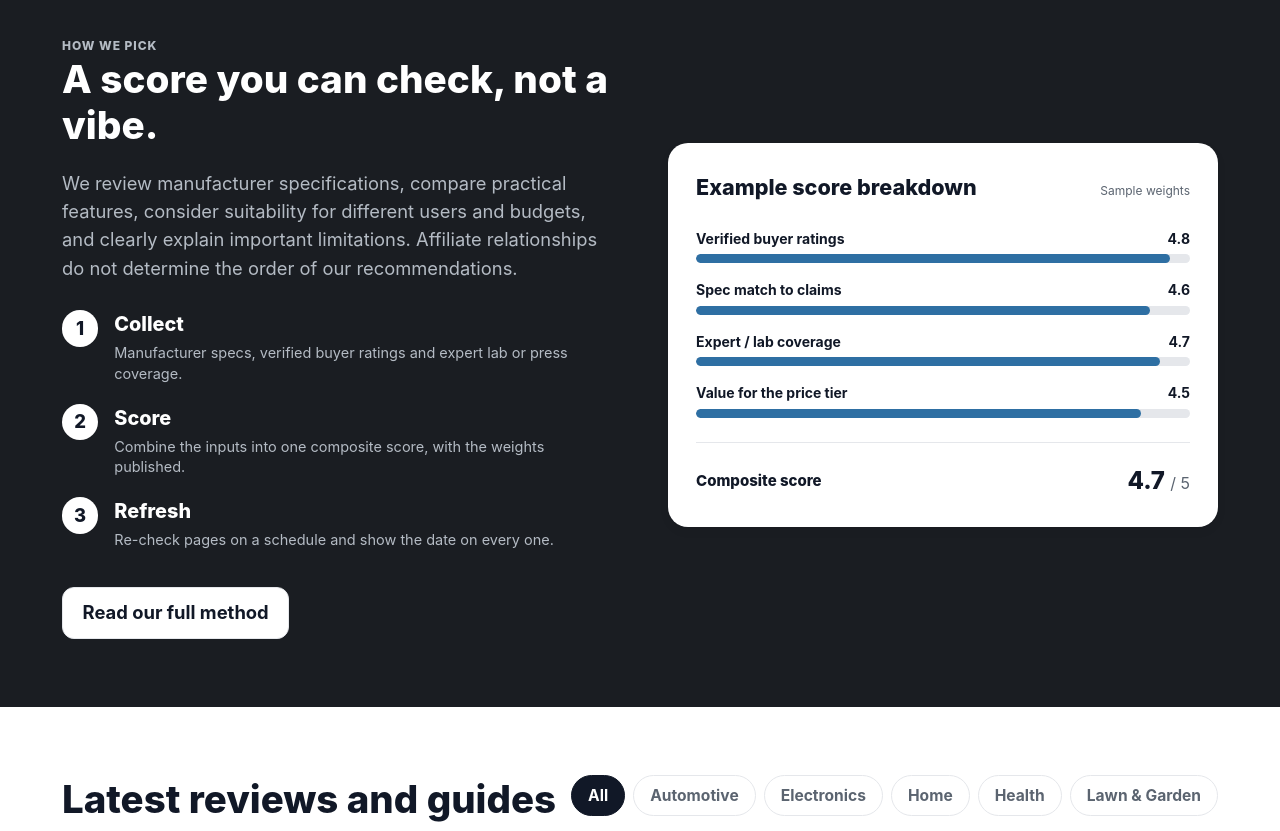
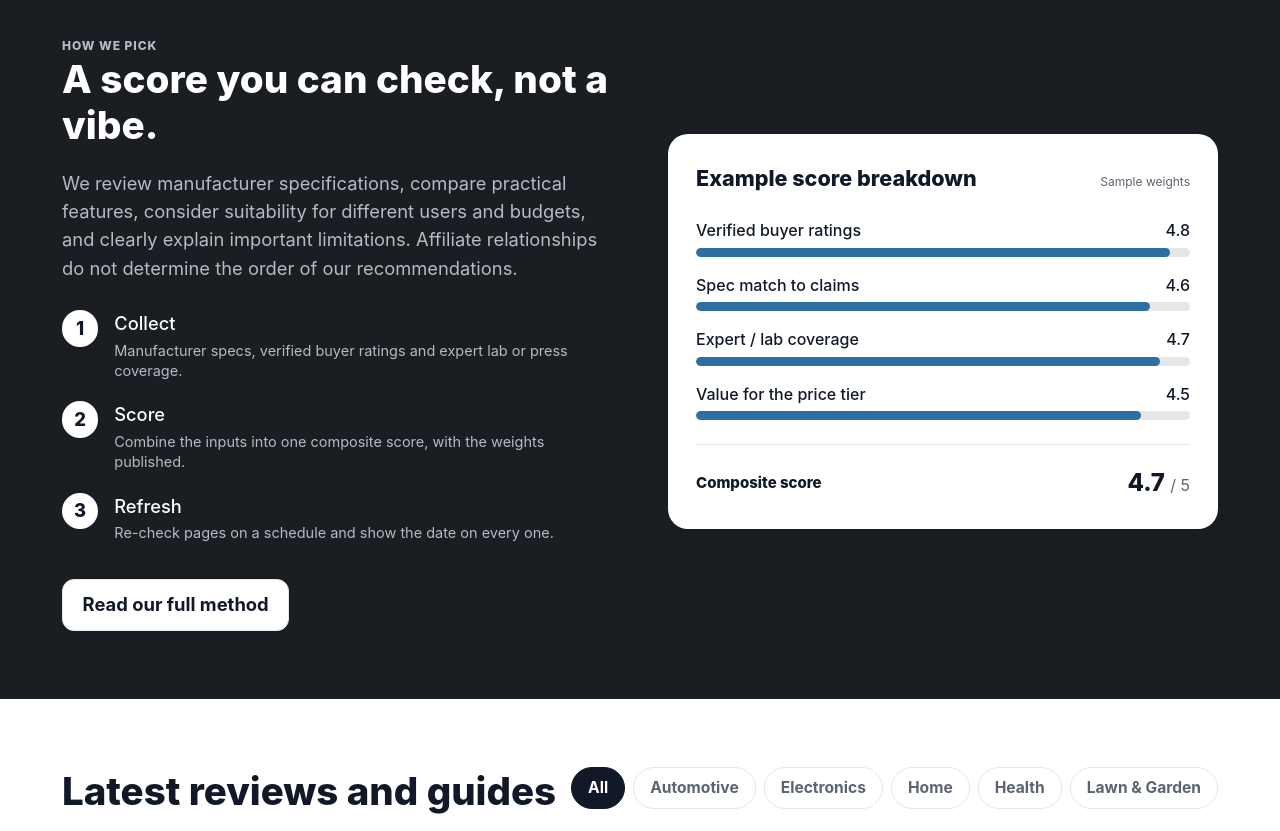
Before and after one commit to rafimohaimen-del/buybestforyou, a plain HTML site: page index.html in a window 1280 px wide. Shown: the part 2460-3291 px from the top of the page. Drawn offline with Linux system fonts and the light colour scheme.

Commit message:
Css changes

```diff
--- a/css/components.css
+++ b/css/components.css
@@ -540,8 +540,8 @@
 .metric-header {
   display: flex;
   justify-content: space-between;
-  font-size: 0.875rem;
-  font-weight: 700;
+  font-size: 1rem;
+  font-weight: 500;
   color: var(--color-ink);
   margin-bottom: 0.35rem;
 }
--- a/index.html
+++ b/index.html
@@ -507,27 +507,27 @@
             Affiliate relationships do not determine the order of our recommendations.
           </p>
 
-          <div class="methodology-steps desktop-only" style="font-size: 1.265rem;">
-            <div class="method-step-row" style="font-size: 1.1rem;">
+          <div class="methodology-steps desktop-only">
+            <div class="method-step-row">
               <span class="step-num-circle" style="width: 36.288px; height: 36.288px; font-size: 1.15rem;">1</span>
-              <div class="step-text" style="font-size: 1.195425rem;">
-                <h4 style="font-size: 1.242rem;">Collect</h4>
+              <div class="step-text">
+                <h4 style="font-size: 1.142rem;font-weight: 500;">Collect</h4>
                 <p style="font-size: 0.905625rem;">Manufacturer specs, verified buyer ratings and expert lab or press
                   coverage.</p>
               </div>
             </div>
-            <div class="method-step-row" style="font-size: 1.1rem;">
+            <div class="method-step-row">
               <span class="step-num-circle" style="width: 36.288px; height: 36.288px; font-size: 1.15rem;">2</span>
-              <div class="step-text" style="font-size: 1.195425rem;">
-                <h4 style="font-size: 1.242rem;">Score</h4>
+              <div class="step-text">
+                <h4 style=" font-size: 1.142rem;font-weight: 500;">Score</h4>
                 <p style="font-size: 0.905625rem;">Combine the inputs into one composite score, with the weights
                   published.</p>
               </div>
             </div>
-            <div class="method-step-row" style="font-size: 1.1rem;">
+            <div class="method-step-row">
               <span class="step-num-circle" style="width: 36.288px; height: 36.288px; font-size: 1.15rem;">3</span>
-              <div class="step-text" style="font-size: 1.195425rem;">
-                <h4 style="font-size: 1.242rem;">Refresh</h4>
+              <div class="step-text">
+                <h4 style=" font-size: 1.142rem;font-weight: 500;">Refresh</h4>
                 <p style="font-size: 0.905625rem;">Re-check pages on a schedule and show the date on every one.</p>
               </div>
             </div>
@@ -539,7 +539,7 @@
 
         <!-- Sample Score Breakdown Box (Desktop only) -->
         <div class="desktop-only">
-          <div class="score-breakdown-box">
+          <div class="score-breakdown-box" style: margin-right: -0.85rem;>
             <div style="display: flex; justify-content: space-between; align-items: baseline; margin-bottom: 1.5rem;">
               <h3 style="font-size: 1.35rem; font-weight: 800; color: var(--color-ink);">Example score breakdown</h3>
               <span style="font-size: 0.75rem; color: var(--color-muted);">Sample weights</span>
```
